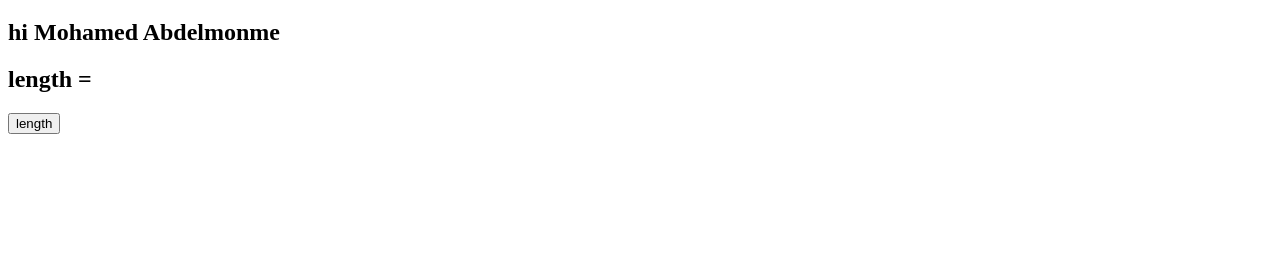
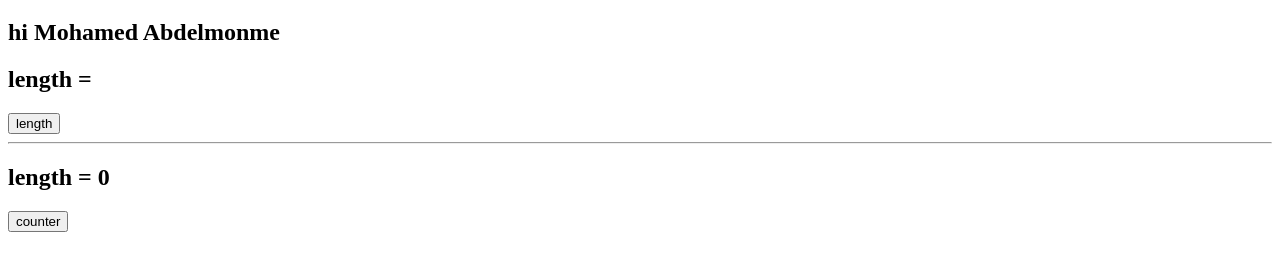
Before and after one commit to Mohamed00Abdelmonem/basics-vue.js, a plain HTML site: page index.html in a window 1280 px wide. Shown: the part 61-332 px from the top of the page. Drawn offline with nearby package versions, Linux system fonts and the light colour scheme.

Commit message:
add function for counter

```diff
--- a/index.html
+++ b/index.html
@@ -11,6 +11,10 @@
         <h2>hi {{name}}</h2>
         <h2>length = {{length}}</h2>
         <button @click="myfunction">length</button>
+        <hr>
+        <h2>length = {{counter}}</h2>
+        <button @click="counter1">counter</button>
+
     </div>
 
 
--- a/vue.js
+++ b/vue.js
@@ -2,13 +2,20 @@ const app = Vue.createApp({
     data(){
         return{
         name:"Mohamed Abdelmonme",
-        length: null
+        length: null,
+        counter: 0,
         };
     },
     methods: {
         myfunction(){
             this.length = this.name.length;
             return this.length
-        }
+        },
+
+        counter1(){
+            ;
+            return this.counter+=1
+        },
+
     },
 }).mount('#app');
```
